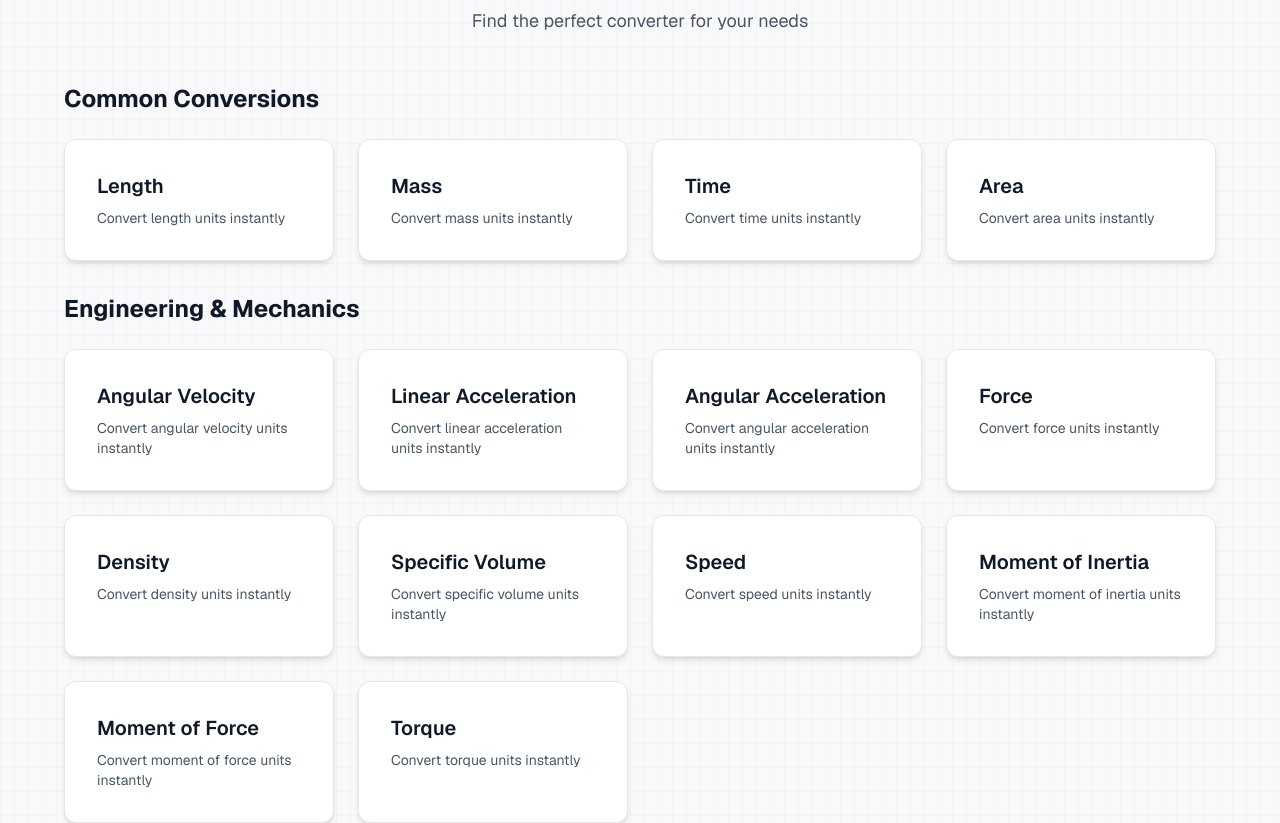
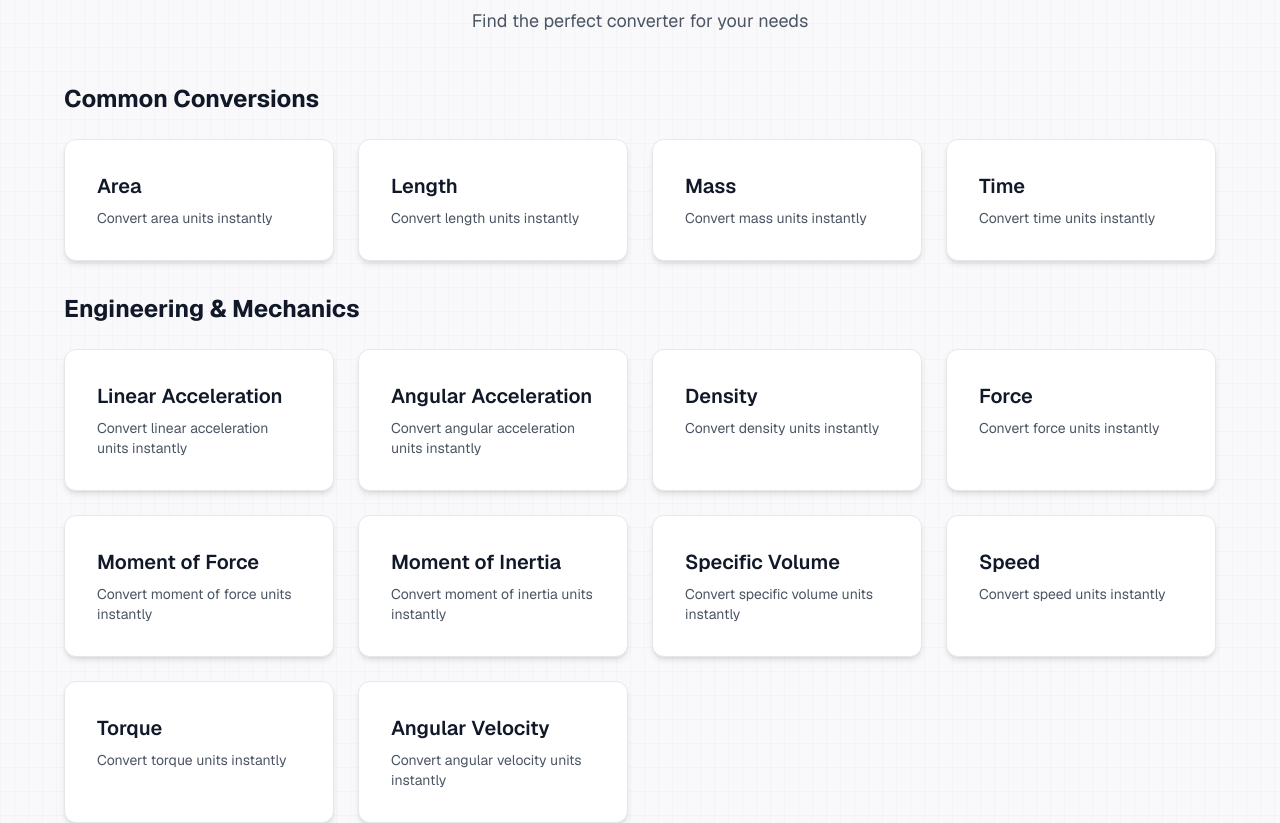
Before and after one commit to groschi24/QuickConvert, a Next.js app: page / in a window 1280 px wide. Shown: the part 1480-2303 px from the top of the page. Built offline with nearby package versions, Linux system fonts and the light colour scheme.

Commit message:
fix order

```diff
--- a/src/app/page.tsx
+++ b/src/app/page.tsx
@@ -115,15 +115,29 @@
             </p>
           </div>
           <div className="mx-auto grid max-w-6xl gap-8">
-            {Object.entries(await loadAllUnitConfigs()).map(
-              ([groupKey, group]) => (
+            {Object.entries(await loadAllUnitConfigs())
+              .sort(([keyA], [keyB]) => {
+                const groupOrder: Record<string, number> = {
+                  common: 0,
+                  engineering: 1,
+                  heat_energy: 2,
+                  fluid_volume: 3,
+                  light: 4,
+                  electromagnetism: 5,
+                  radiation: 6,
+                  misc: 7,
+                };
+                return (groupOrder[keyA] ?? 999) - (groupOrder[keyB] ?? 999);
+              })
+              .map(([groupKey, group]) => (
                 <div key={groupKey} className="space-y-6">
                   <h3 className="text-2xl font-bold text-gray-900 dark:text-[#ffffffee]">
                     {group.label || groupKey}
                   </h3>
                   <div className="grid grid-cols-1 gap-6 sm:grid-cols-2 md:grid-cols-3 lg:grid-cols-4">
-                    {Object.entries(group.categories || {}).map(
-                      ([categoryKey, category]) => (
+                    {Object.entries(group.categories || {})
+                      .sort(([a], [b]) => a.localeCompare(b))
+                      .map(([categoryKey, category]) => (
                         <Link
                           key={`${groupKey}-${categoryKey}`}
                           href={`/${categoryKey}`}
@@ -138,12 +152,10 @@
                             instantly
                           </p>
                         </Link>
-                      ),
-                    )}
+                      ))}
                   </div>
                 </div>
-              ),
-            )}
+              ))}
           </div>
         </div>
       </section>
```
